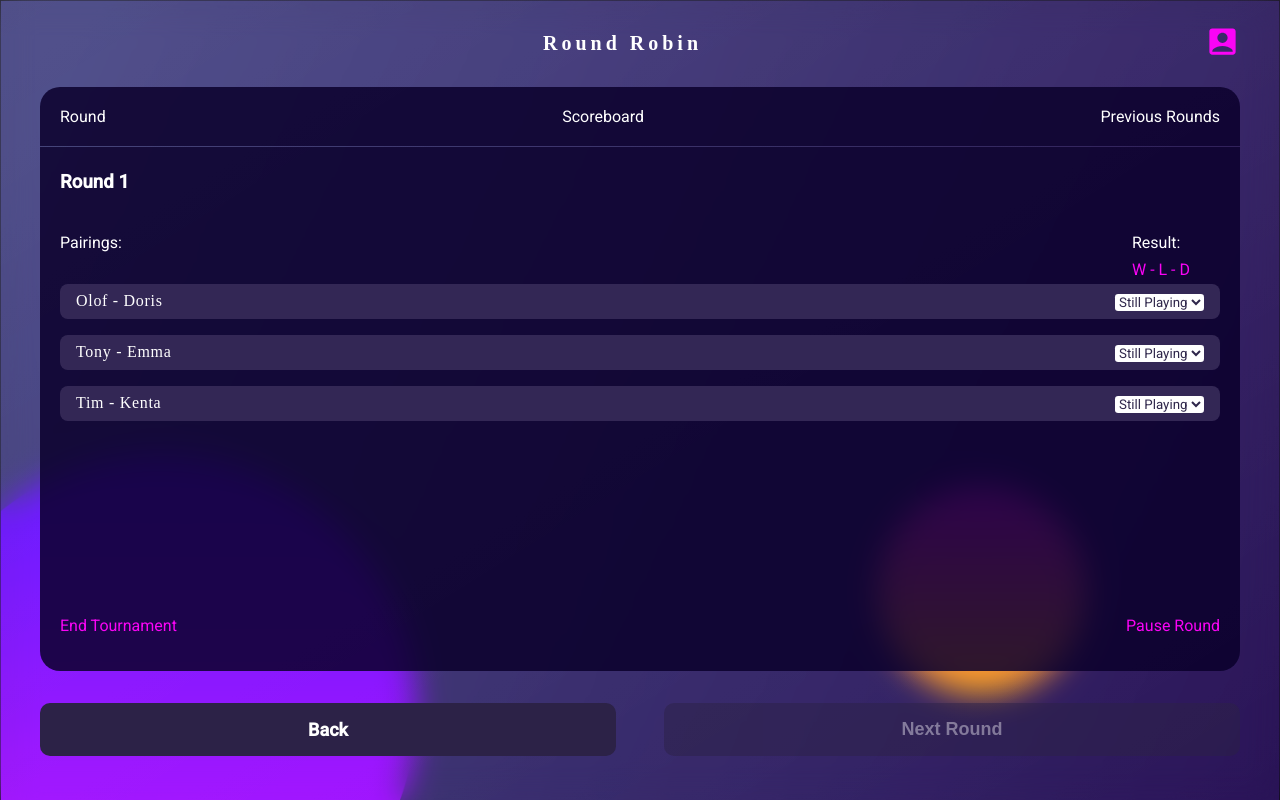
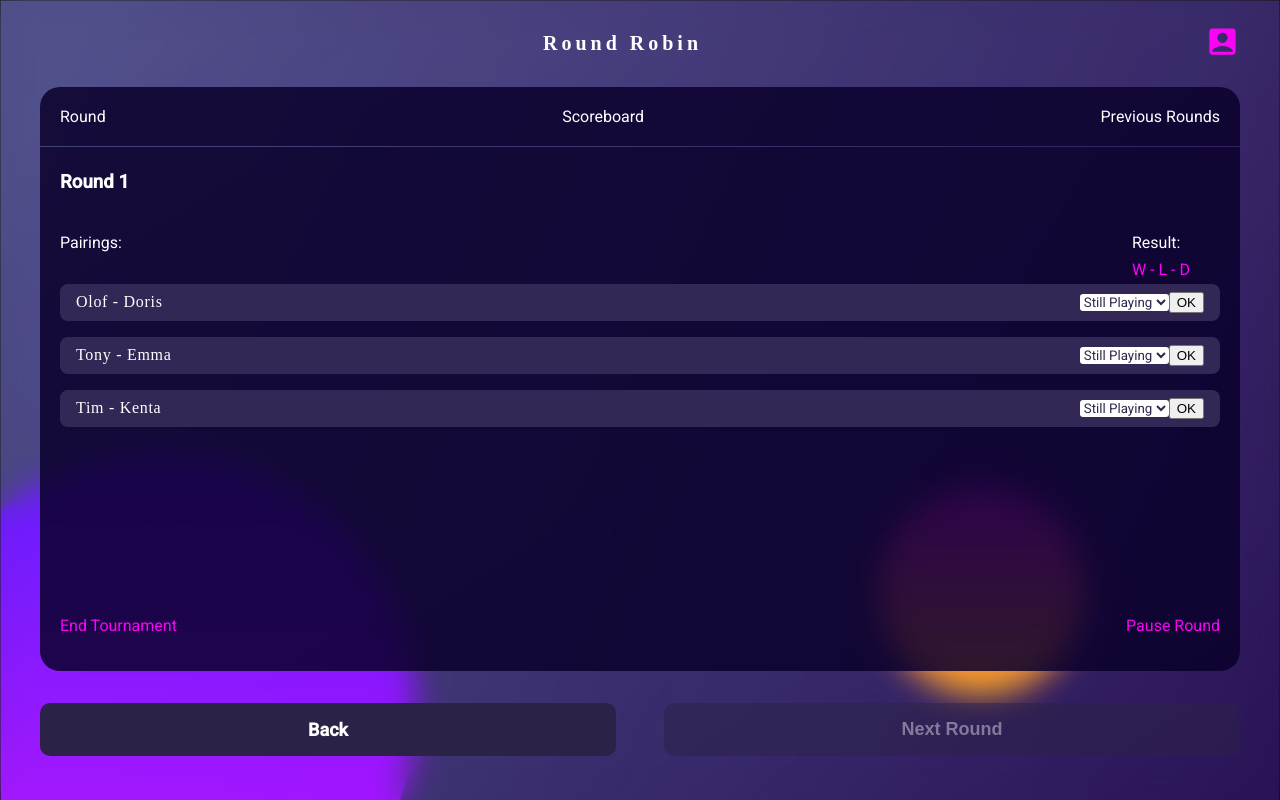
Before and after one commit to olofWallgren/RoundRobinApp, a React (Create React App) app: page /current-tournament/round in a window 1280 px wide. Built offline with nearby package versions, Linux system fonts and the light colour scheme; a web font is replaced by a local one.

Commit message:
get result logged

```diff
--- a/src/Utilities/RoundMaker/roundMaker.tsx
+++ b/src/Utilities/RoundMaker/roundMaker.tsx
@@ -1,3 +1,4 @@
+import { useState } from "react";
 import OutputBarRound from "../../components/OutputBarRound";
 
 type ListPlayers = ReadonlyArray<Player>;
@@ -9,13 +10,12 @@ type Player = {
 
 interface TournamentInterface {
   readonly players: ListPlayers;
-
 }
-
 
 function MakeRoundRobinPairings(props: TournamentInterface) {
   if (props.players.length % 2) throw new Error("Teams length must be even");
 
+  const [newPairings, setNewPairings] = useState();
 
   const playerCount = props.players.length;
   const rounds = playerCount - 1;
@@ -46,21 +46,19 @@ function MakeRoundRobinPairings(props: TournamentInterface) {
 
     console.log(tournamentPairings);
   }
+  const setPairingsPoints = () => {};
   // return tournamentPairings;
   return (
-
     <div>
-        {tournamentPairings[0].map((e) =>
+      {tournamentPairings[0].map((e) => (
         <OutputBarRound
           player1={e.player1.name}
           player2={e.player2.name}
+          pairingId={1}
         />
-        )}
-
-
+      ))}
     </div>
-    )
-
+  );
 }
 
 export default MakeRoundRobinPairings;
--- a/src/components/OutputBarRound/index.tsx
+++ b/src/components/OutputBarRound/index.tsx
@@ -6,8 +6,9 @@ import { Grid } from "@mui/material";
 import { useForm, SubmitHandler } from "react-hook-form";
 
 interface Props {
-  player1?: any; // Any bör fungera
-  player2?: any; // Any bör fungera
+  pairingId: any;
+  player1?: any;
+  player2?: any;
   children?: React.ReactNode;
 }
 
@@ -15,7 +16,12 @@ type Inputs = {
   result: String;
 };
 
-const OutputBarRound: React.FC<Props> = ({ player1, player2, children }) => {
+const OutputBarRound: React.FC<Props> = ({
+  player1,
+  player2,
+  pairingId,
+  children,
+}) => {
   const {
     register,
     handleSubmit,
@@ -23,7 +29,7 @@ const OutputBarRound: React.FC<Props> = ({ player1, player2, children }) => {
   } = useForm<Inputs>();
 
   const onSubmit: SubmitHandler<Inputs> = (data) => {
-    console.log(data);
+    console.log("från outputbar", pairingId, data, player1, "vs", player2);
   };
 
   return (
@@ -53,7 +59,7 @@ const OutputBarRound: React.FC<Props> = ({ player1, player2, children }) => {
             <option value="1 - 2 - 0">1 - 2 - 0</option>
             <option value="0 - 1 - 1">0 - 1 - 1</option>
           </select>
-          {/* <input type="submit" value="OK" className="okBtn" /> */}
+          <input type="submit" value="OK" className="okBtn" />
         </form>
       </Grid>
     </Grid>
```
Lines whose indentation alone changed are shown as unchanged.
